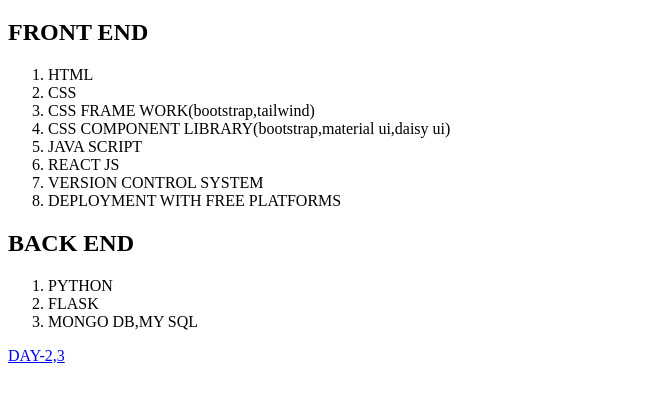
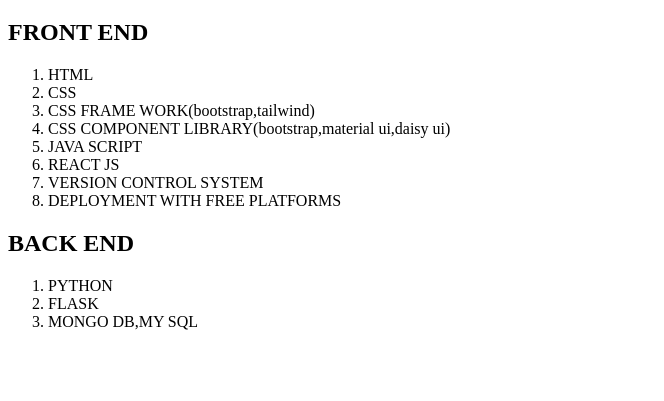
Before and after one commit to shanmuka-ops/balu, a plain HTML site: page index.html in a window 1280 px wide. Shown: the part 61-462 px from the top of the page, without its empty margins (0-664 px from the left). Drawn offline with Linux system fonts and the light colour scheme.

Commit message:
Update index.html

```diff
--- a/index.html
+++ b/index.html
@@ -20,7 +20,6 @@
         <li>FLASK</li>
         <li>MONGO DB,MY SQL</li>
         </ol>
-        <a href="shanmuka-omega.vercel.app">DAY-2,3</a>
      </body>
 
 </html>
```
